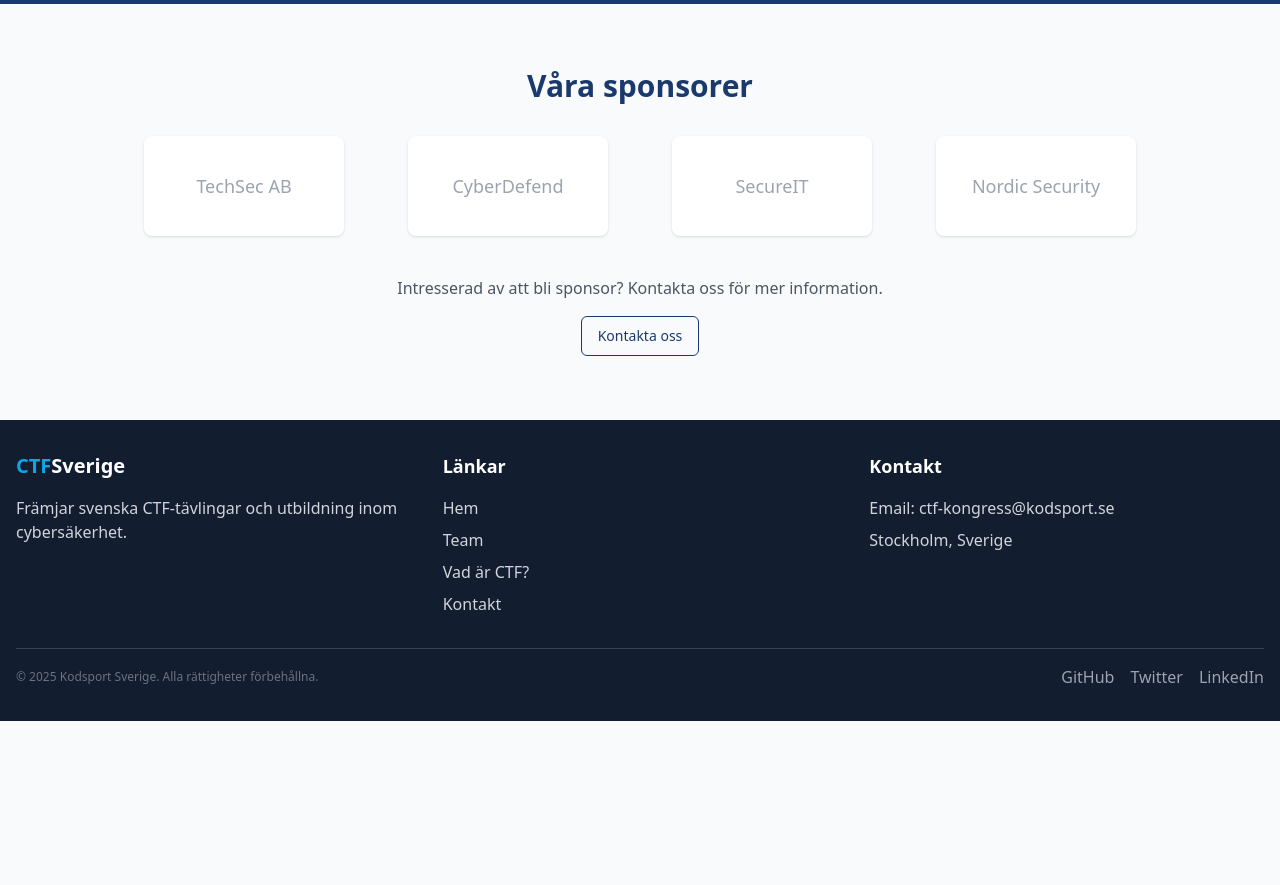
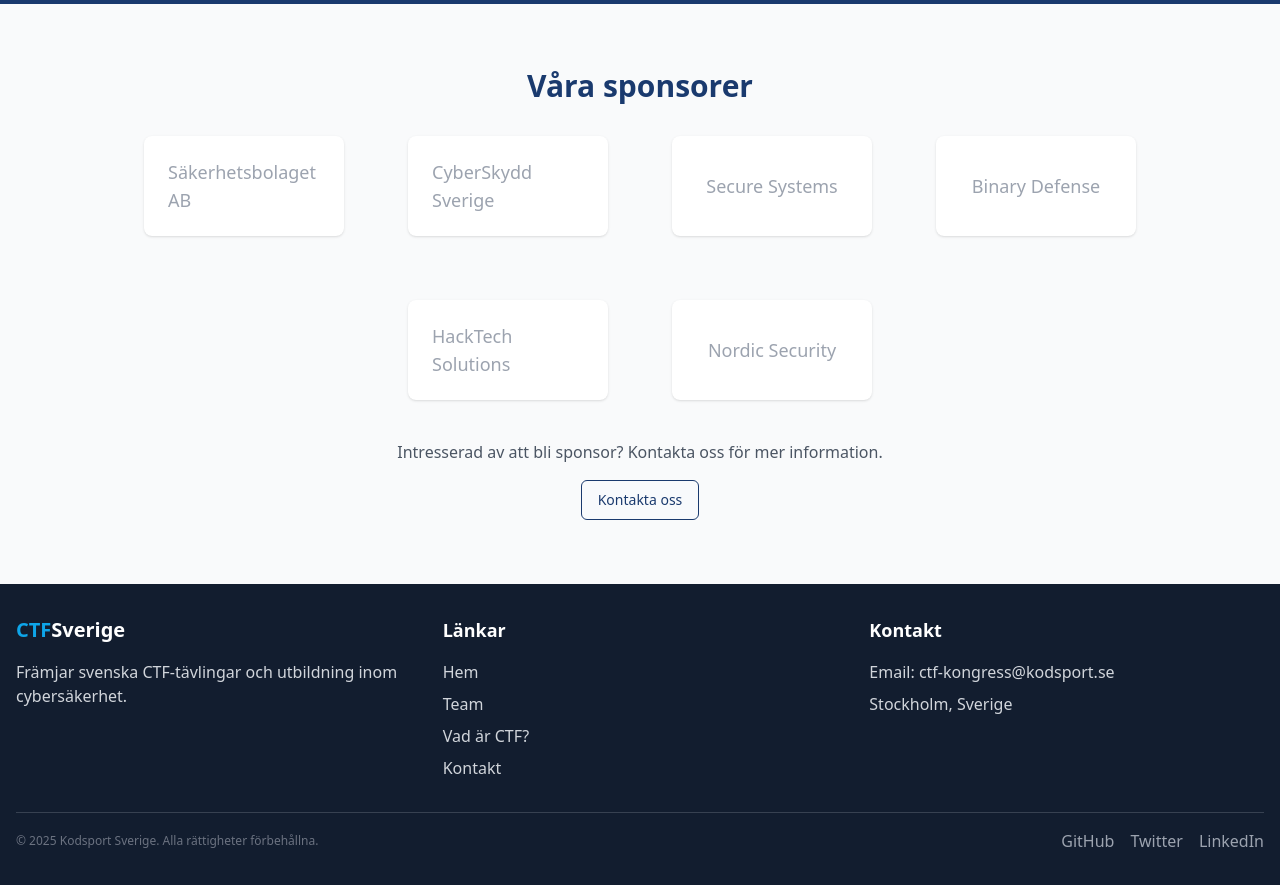
Before and after one commit to Kodsport/capturetheflag.se, a React (Vite) app: page / in a window 1280 px wide. Shown: the part 2360-3245 px from the top of the page. Before the commit the page ends 3081 px from the top, so only its background shows below. Built offline with nearby package versions, Linux system fonts and the light colour scheme.

Commit message:
Refactor: Use sponsors data
Replace hardcoded sponsors with data from sponsors.ts.

```diff
--- a/src/pages/Index.tsx
+++ b/src/pages/Index.tsx
@@ -6,6 +6,7 @@ import NewsCard from "@/components/NewsCard";
 import Navbar from "@/components/Navbar";
 import Footer from "@/components/Footer";
 import { Link } from "react-router-dom";
+import { sponsorsData } from "@/data/sponsors";
 
 const Index = () => {
   const [featuredNews, setFeaturedNews] = useState<NewsItem[]>([]);
@@ -124,18 +125,25 @@ const Index = () => {
           </h2>
 
           <div className="flex flex-wrap justify-center items-center gap-8 md:gap-16">
-            <div className="bg-white p-6 shadow rounded-lg w-[200px] h-[100px] flex items-center justify-center">
-              <span className="text-gray-400 font-medium text-lg">TechSec AB</span>
-            </div>
-            <div className="bg-white p-6 shadow rounded-lg w-[200px] h-[100px] flex items-center justify-center">
-              <span className="text-gray-400 font-medium text-lg">CyberDefend</span>
-            </div>
-            <div className="bg-white p-6 shadow rounded-lg w-[200px] h-[100px] flex items-center justify-center">
-              <span className="text-gray-400 font-medium text-lg">SecureIT</span>
-            </div>
-            <div className="bg-white p-6 shadow rounded-lg w-[200px] h-[100px] flex items-center justify-center">
-              <span className="text-gray-400 font-medium text-lg">Nordic Security</span>
-            </div>
+            {sponsorsData.map((sponsor) => (
+              <a
+                key={sponsor.id}
+                href={sponsor.website}
+                target="_blank"
+                rel="noopener noreferrer"
+                className="bg-white p-6 shadow rounded-lg w-[200px] h-[100px] flex items-center justify-center hover:shadow-lg transition-shadow"
+              >
+                {sponsor.logo === "/placeholder.svg" ? (
+                  <span className="text-gray-400 font-medium text-lg">{sponsor.name}</span>
+                ) : (
+                  <img
+                    src={sponsor.logo}
+                    alt={sponsor.name}
+                    className="max-w-full max-h-full object-contain"
+                  />
+                )}
+              </a>
+            ))}
           </div>
 
           <div className="mt-10 text-center">
```
